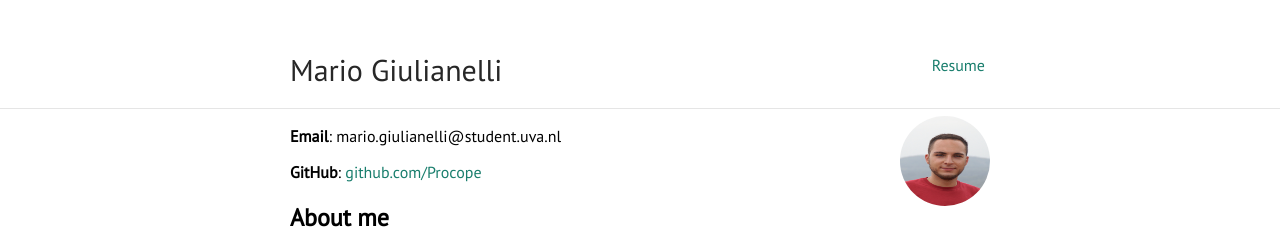
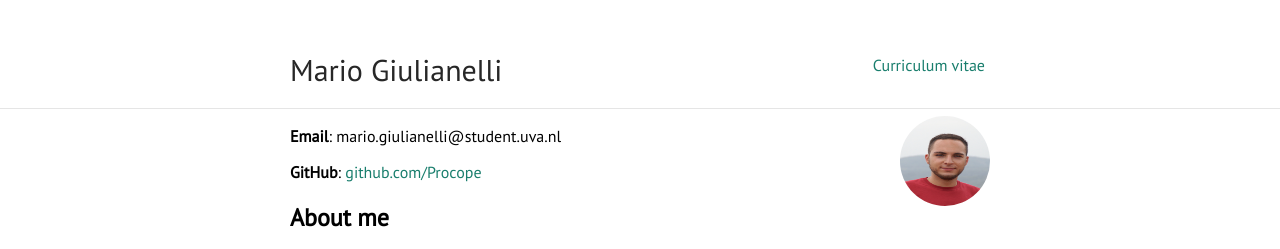
Before and after one commit to glnmario/glnmario.github.io, a Jekyll site: the page built from index.md, in a window 1280 px wide. Shown: the top 249 px of the page. Built offline with Jekyll 4.4.1, drawn with Linux system fonts in a browser that asks for light colours.

Commit message:
Update nav.yml

```diff
--- a/_data/nav.yml
+++ b/_data/nav.yml
@@ -1,2 +1,2 @@
-- name: "Resume"
+- name: "Curriculum vitae"
   link: "resume.pdf"
```
